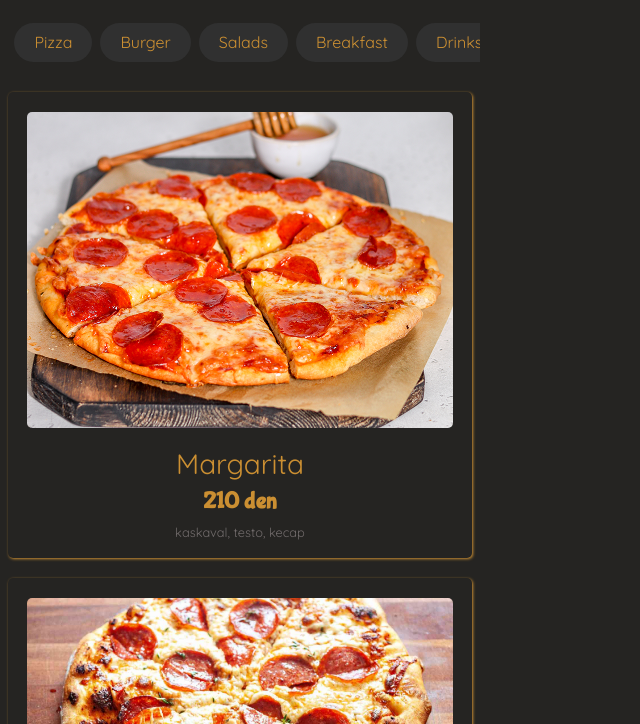
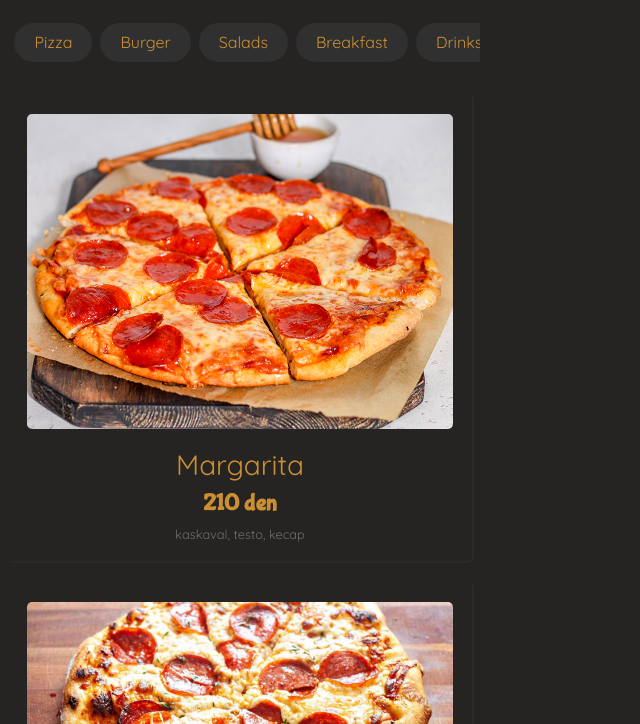
Before and after one commit to Zlatko-7/Napoli-menu, a website built with Vite: page index.html in a window 1280 px wide. Both pictures are taken after a click on the element "Pizza". Shown: the part 76-800 px from the top of the page, without its empty margins (0-640 px from the left). Built offline with nearby package versions, Linux system fonts and the light colour scheme.

Commit message:
Update index.css

```diff
--- a/index.css
+++ b/index.css
@@ -8,11 +8,11 @@ body {
 
 }
 .container {
-    padding: .5em 1.2rem;
+    padding: .6rem 1.2rem;
     margin: 1.25rem .5rem;
     max-width: 480px;
     border-radius: 5px;
-    box-shadow: 1px 1px 3px  #cb8f32;
+    box-shadow: 1px 1px 3px #303030;
     display: flex;
     flex-direction: column;
     justify-content: center;
@@ -156,7 +156,7 @@ h1 {
 }
 footer {
     height: 50px;
-    margin: 0;
+    margin-top: auto;
     padding: 0;
     color:  #cb8f32;
     font-size: .75rem;
```
